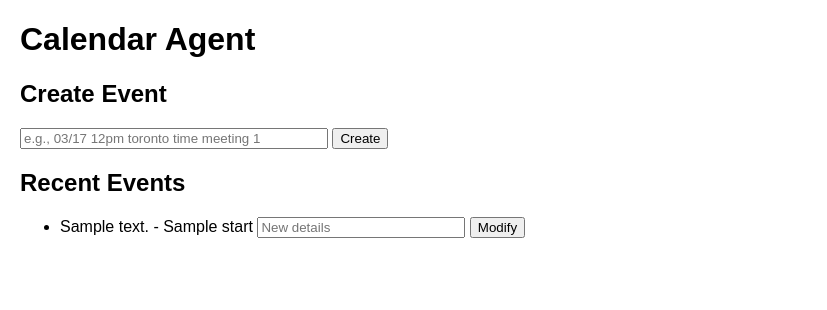
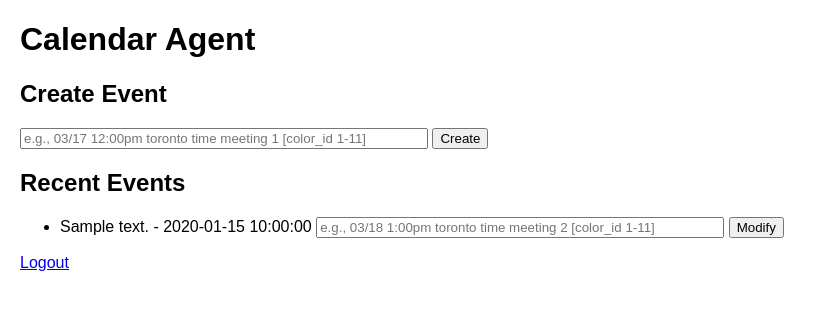
Before and after one commit to EliasAndEllis/Calendar, a Flask app: template templates/index.html in a window 1280 px wide. Shown: the top 310 px of the page, without its empty margins (0-827 px from the left). Run offline with Flask 3, Linux system fonts and the light colour scheme; the template is opened without the code that fills it: most values are stand-ins (such as "Sample title", 1, 10 or a date in 2020).

Commit message:
Update index.html

```diff
--- a/templates/index.html
+++ b/templates/index.html
@@ -16,7 +16,7 @@
 
     <h2>Create Event</h2>
     <form method="POST" action="{{ url_for('create') }}">
-        <input type="text" name="event_details" placeholder="e.g., 03/17 12pm toronto time meeting 1" style="width: 300px;">
+        <input type="text" name="event_details" placeholder="e.g., 03/17 12:00pm toronto time meeting 1 [color_id 1-11]" style="width: 400px;">
         <input type="submit" value="Create">
     </form>
 
@@ -24,10 +24,16 @@
     {% if events %}
         <ul>
         {% for event in events %}
-            <li>{{ event.summary }} - {{ event.start }}
+            <li>
+                {{ event.summary }} -
+                {% if event.start.dateTime %}
+                    {{ event.start.dateTime }}
+                {% else %}
+                    {{ event.start.date }}
+                {% endif %}
                 <form method="POST" action="{{ url_for('modify') }}" style="display:inline;">
                     <input type="hidden" name="event_id" value="{{ event.id }}">
-                    <input type="text" name="new_details" placeholder="New details" style="width: 200px;">
+                    <input type="text" name="new_details" placeholder="e.g., 03/18 1:00pm toronto time meeting 2 [color_id 1-11]" style="width: 400px;">
                     <input type="submit" value="Modify">
                 </form>
             </li>
@@ -36,5 +42,7 @@
     {% else %}
         <p>No upcoming events found.</p>
     {% endif %}
+
+    <p><a href="{{ url_for('logout') }}">Logout</a></p>
 </body>
 </html>
```
